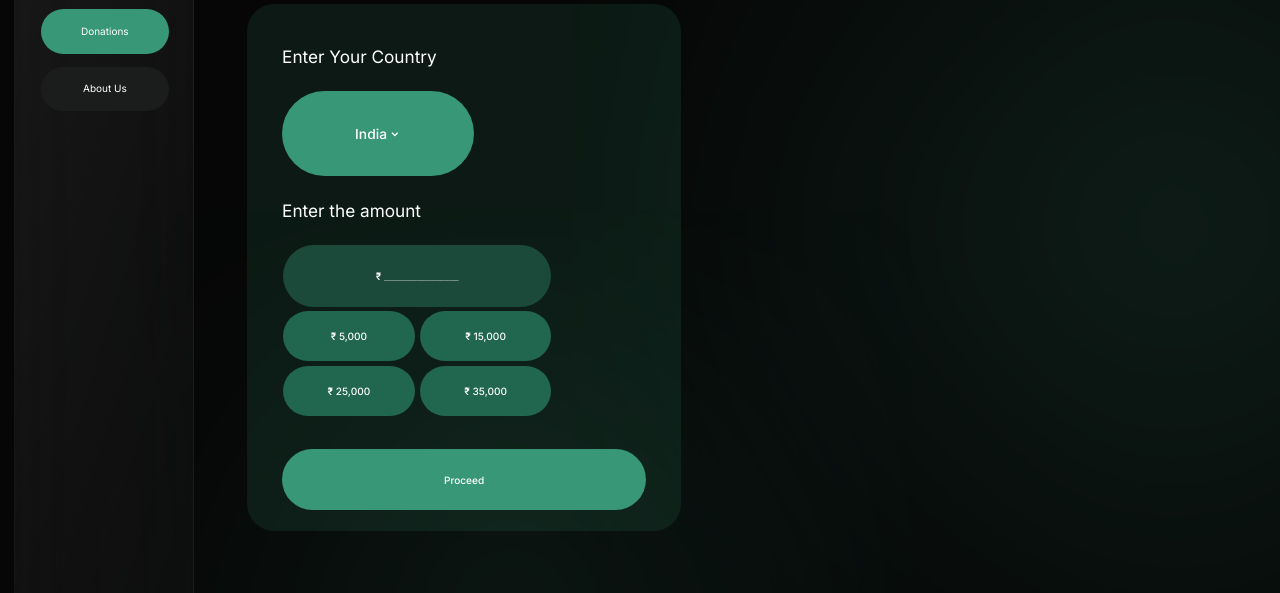
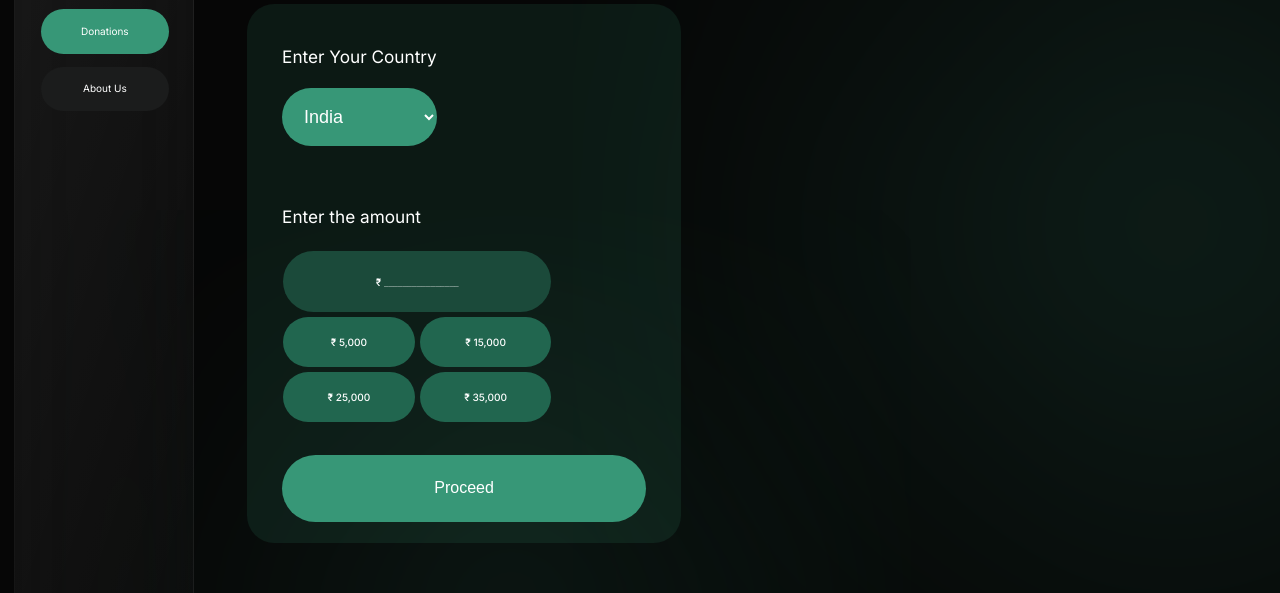
Before and after one commit to TheAkshansh/Biodiversity-new, a website built with Parcel: page Biodiversity-new/Biodiversity_Project/bio-diversity-v2.html in a window 1280 px wide. Shown: the part 207-800 px from the top of the page. Built offline with nearby package versions, Linux system fonts and the light colour scheme; a web font is replaced by a local one.

Commit message:
Update bio-diversity-v2.html

```diff
--- a/Biodiversity-new/Biodiversity_Project/bio-diversity-v2.html
+++ b/Biodiversity-new/Biodiversity_Project/bio-diversity-v2.html
@@ -154,19 +154,21 @@
           src="./public/group-1000005086.svg"
         />
       </div>
+      <div class="donations1">Donations</div>
       <div class="rectangle-parent">
         <div class="frame-inner"></div>
-        <div class="enter-your-country">Enter Your Country</div>
-        <button class="country-dropdown">
-          <div class="india">India</div>
-          <div class="dropdown-icon">
-            <img
-              class="mingcutedown-fill-icon"
-              alt=""
-              src="./public/mingcutedownfill.svg"
-            />
-          </div>
-        </button>
+        <div class="enter-your-country">
+          <label>Enter Your Country</label>
+          <br>
+          <br>
+          <select id="country" name="country" style="font-size: 18px; color: white; background-color: #379777;">
+            <option value="India" style="color: white; text-align: left;">India</option>
+            <option value="USA" style="color: white; text-align: left;">USA</option>
+            <option value="Sri Lanka" style="color: white; text-align: left;">Sri Lanka</option>
+            <option value="France" style="color: white; text-align: left;">France</option>
+            <option value="China" style="color: white; text-align: left;">China</option>
+          </select>
+        </div>
         <div class="enter-your-country">Enter the amount</div>
         <div class="amount-input">
           <div class="currency-symbol">
@@ -196,11 +198,7 @@
             </div>
           </div>
         </div>
-        <button class="proceed-button">
-          <div class="proceed">Proceed</div>
-        </button>
-      </div>
-      <div class="donations1">Donations</div>
+        <button class="proceed-button" type="submit" style="font-size: 16px; color: white" class="proceed">Proceed</button>
     </div>
 
     <script>
```
